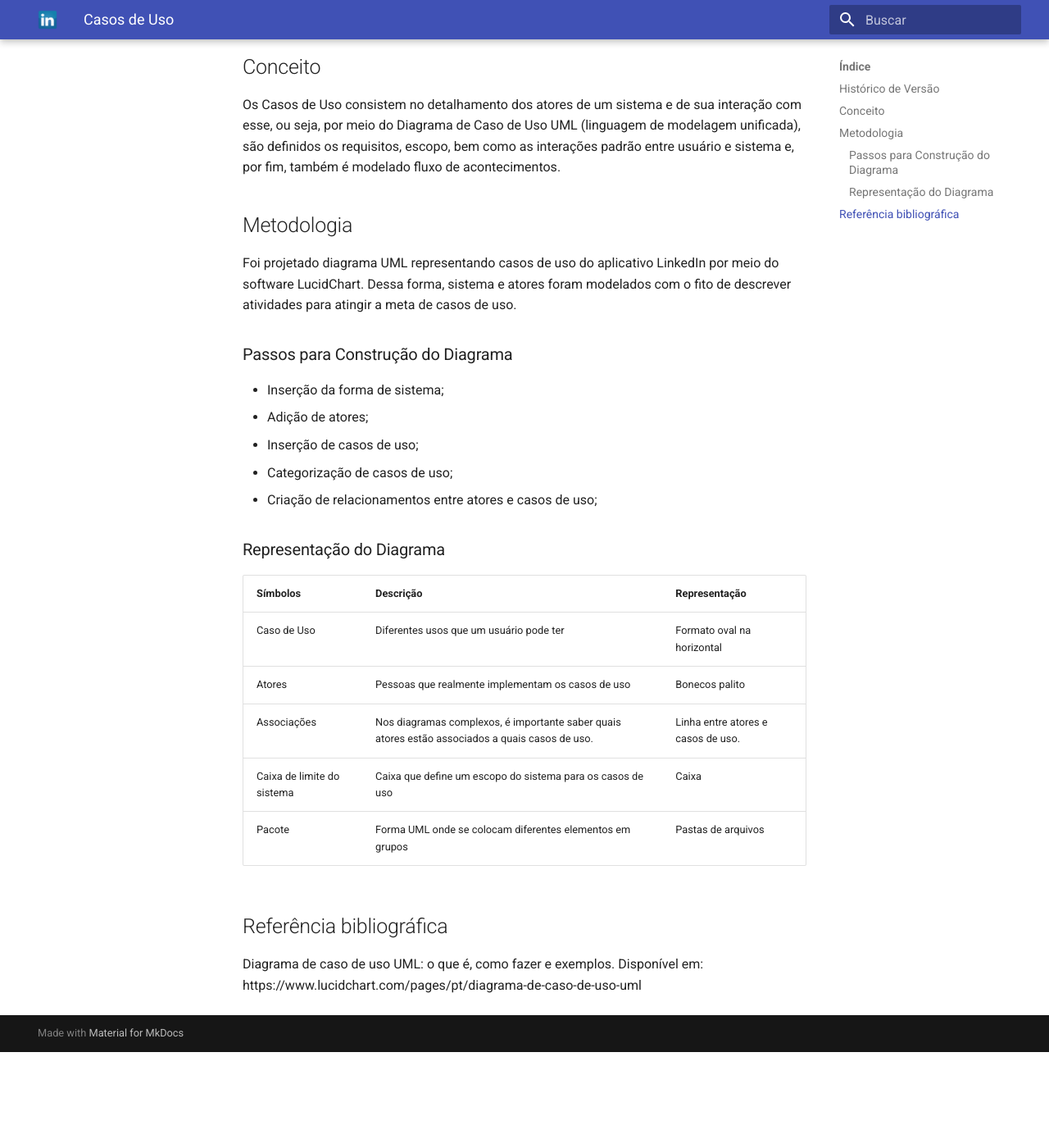
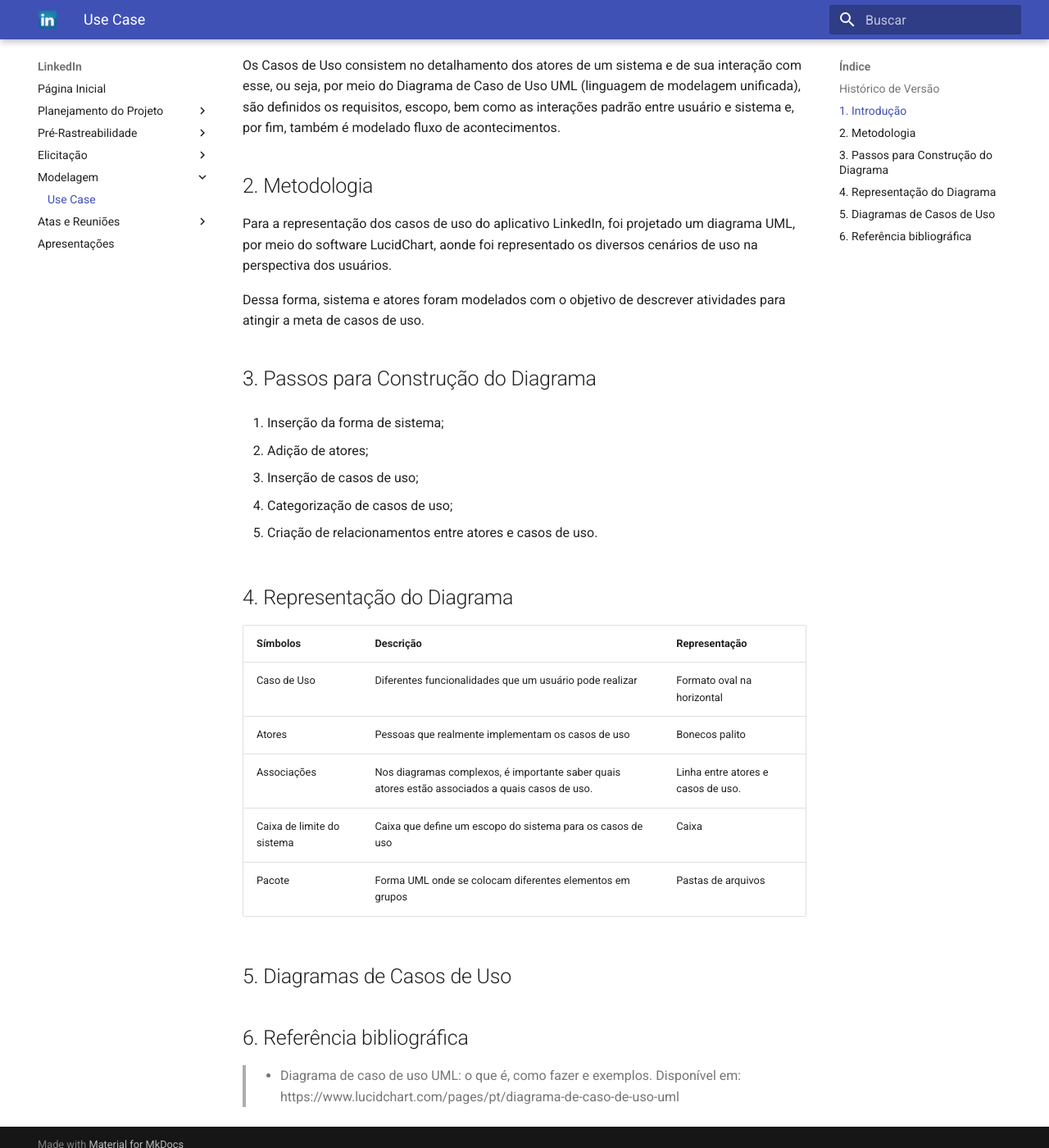
Before and after one commit to Requisitos-de-Software/2022.2-LinkedIn, an MkDocs documentation site: the page built from docs/modelagem/use-case.md, in a window 1280 px wide and 1400 px high, scrolled down 408 px. Shown: the whole window at 82% size. Built offline with MkDocs 1.6.1 and Material for MkDocs 9.7.7, drawn with Linux system fonts in a browser that asks for light colours; before the commit the page ends 1691 px from its top, so only the background shows below that.

Commit message:
Alteração de estrutura e encaixes no artefato

```diff
--- a/docs/modelagem/casos de uso.md
+++ b/docs/modelagem/use-case.md
@@ -7,31 +7,39 @@
 | 0.1 | 02/12/2022 | Criação do Documento | Letícia Aires | Mateus Franco |
 | 0.2 | 05/12/2022 | Adição de Conteúdo | Letícia Aires | Mateus Franco |
 
-## Conceito
+## 1. Introdução
 
 Os Casos de Uso consistem no detalhamento dos atores de um sistema e de sua interação com esse, ou seja, por meio do Diagrama de Caso de Uso UML (linguagem de modelagem unificada), são definidos os requisitos, escopo, bem como as interações padrão entre usuário e sistema e, por fim, também é modelado fluxo de acontecimentos.
 
-## Metodologia
+## 2. Metodologia
 
-Foi projetado diagrama UML representando casos de uso do aplicativo LinkedIn por meio do software LucidChart. Dessa forma, sistema e atores foram modelados com o fito de descrever atividades para atingir a meta de casos de uso.
+Para a representação dos casos de uso do aplicativo LinkedIn, foi projetado um diagrama UML, por meio do software LucidChart, aonde foi representado os diversos cenários de uso na perspectiva dos usuários.
 
-### Passos para Construção do Diagrama
+Dessa forma, sistema e atores foram modelados com o objetivo de descrever atividades para atingir a meta de casos de uso.
 
-* Inserção da forma de sistema;
-* Adição de atores;
-* Inserção de casos de uso;
-* Categorização de casos de uso;
-* Criação de relacionamentos entre atores e casos de uso;
+## 3. Passos para Construção do Diagrama
 
-### Representação do Diagrama
+1. Inserção da forma de sistema;
+
+2.  Adição de atores;
+
+3.  Inserção de casos de uso;
+
+4. Categorização de casos de uso;
+
+5. Criação de relacionamentos entre atores e casos de uso.
+
+## 4. Representação do Diagrama
 
 | Símbolos | Descrição | Representação |
 | ------- | ----------- | -----------  |
-| Caso de Uso | Diferentes usos que um usuário pode ter | Formato oval na horizontal |
+| Caso de Uso | Diferentes funcionalidades que um usuário pode realizar | Formato oval na horizontal |
 | Atores |  Pessoas que realmente implementam os casos de uso |  Bonecos palito |
 | Associações | Nos diagramas complexos, é importante saber quais atores estão associados a quais casos de uso. | Linha entre atores e casos de uso. |
 | Caixa de limite do sistema | Caixa que define um escopo do sistema para os casos de uso | Caixa |
 | Pacote | Forma UML onde se colocam diferentes elementos em grupos | Pastas de arquivos |
 
-## Referência bibliográfica
-Diagrama de caso de uso UML: o que é, como fazer e exemplos. Disponível em: https://www.lucidchart.com/pages/pt/diagrama-de-caso-de-uso-uml
+## 5. Diagramas de Casos de Uso
+
+## 6. Referência bibliográfica
+> * Diagrama de caso de uso UML: o que é, como fazer e exemplos. Disponível em: https://www.lucidchart.com/pages/pt/diagrama-de-caso-de-uso-uml
--- a/mkdocs.yml
+++ b/mkdocs.yml
@@ -7,8 +7,6 @@
   language: 'pt'
   palette:
     primary: 'indigo'
-  features:
-      - navigation.tabs
 nav:
   - Página Inicial: index.md
   - Planejamento do Projeto:
@@ -20,7 +18,6 @@
     - Rich Picture: ./preRastreabilidade/richPicture.md
   - Elicitação:
     - Personas: ./elicitacao/personas.md
-    - Perfil de usuário: ./elicitacao/perfil_de_usuario.md
     - Técnicas:
       - Brainstorm: ./elicitacao/brainstorm.md
       - Observação: ./elicitacao/observacao.md
@@ -30,6 +27,8 @@
     - Priorização:
       - MoScoW: ./elicitacao/moscow.md
       - First Things First: ./elicitacao/first_things_first.md
+  - Modelagem:
+    - Use Case: ./modelagem/use-case.md
   - Atas e Reuniões:
     - Novembro:
       - Dia 28 - Brainstorm: ./atas_e_reunioes/28-11-Brainstorm.md
```
